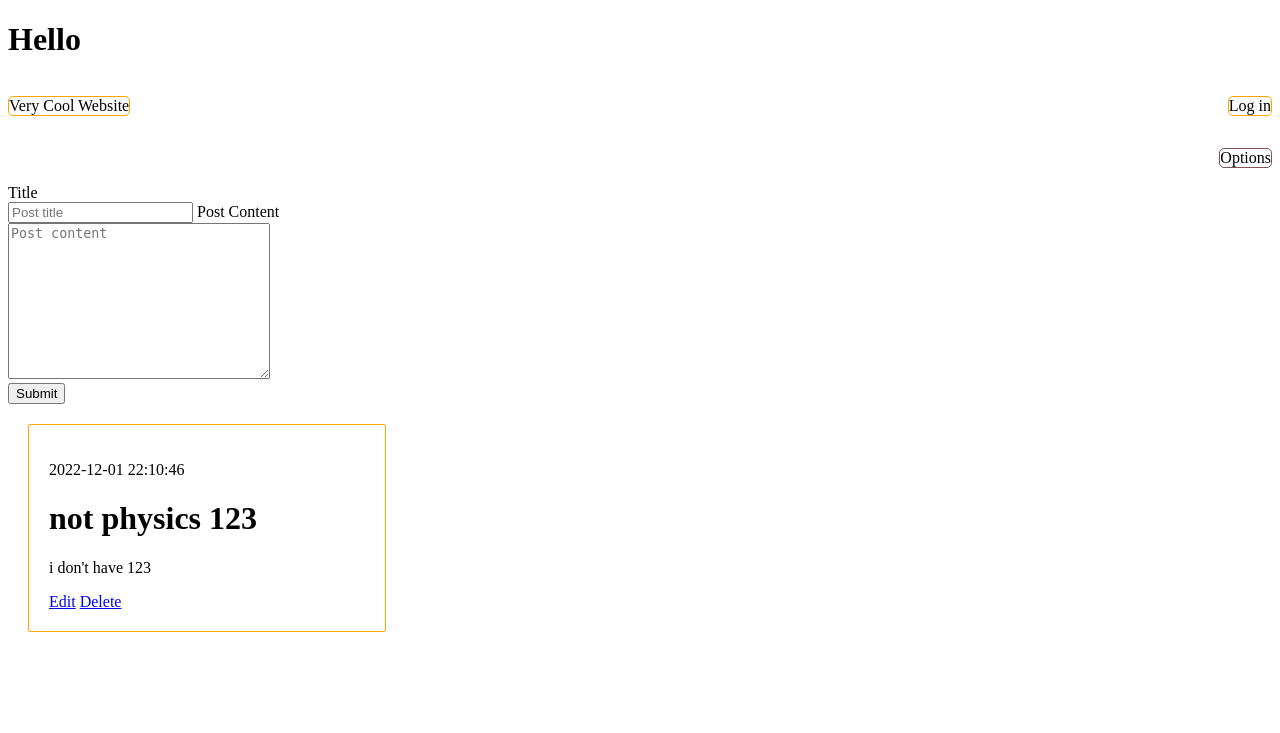
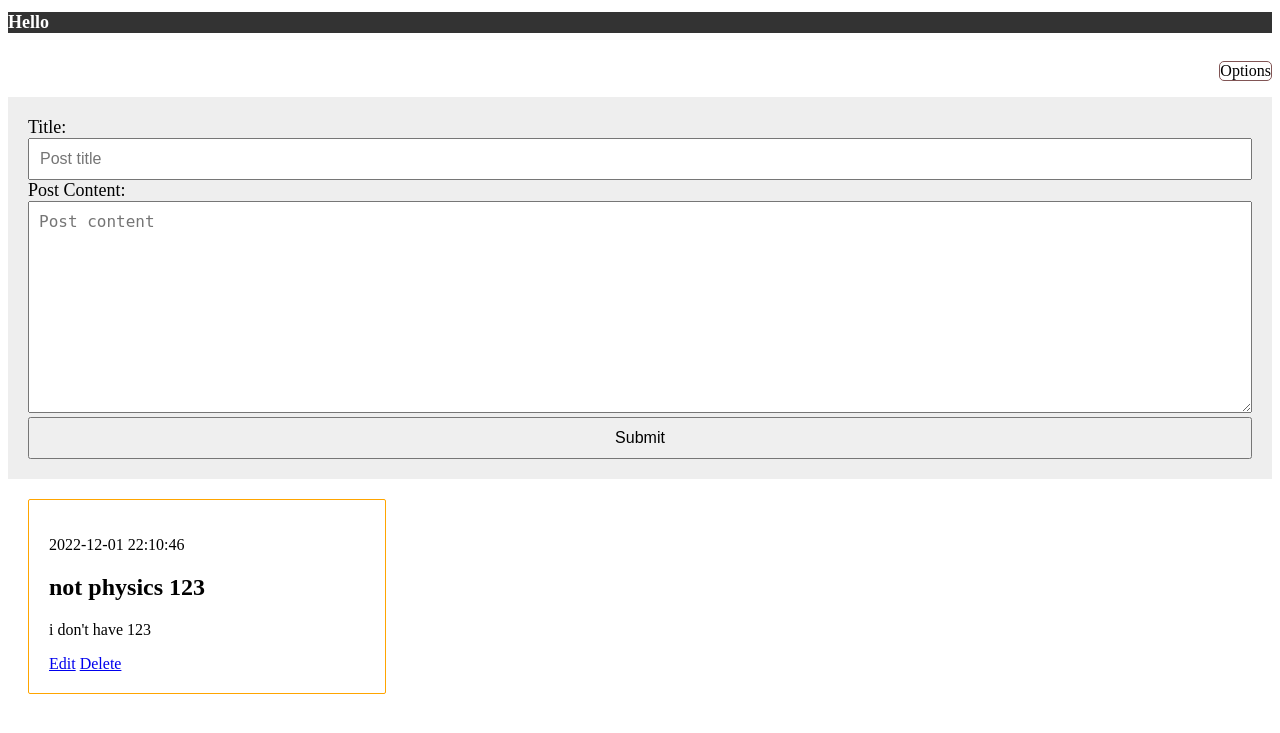
Before and after one commit to datnguyen1/blog-posts, a Flask app: page / in a window 1280 px wide. Shown: the top 733 px of the page. Run offline with Flask 2, Linux system fonts and the light colour scheme; data comes from the database, SQL or seed files in the repository.

Commit message:
Improve Form UI/UX

```diff
--- a/static/style.css
+++ b/static/style.css
@@ -1,6 +1,32 @@
 .nav-bar {
     display: flex;
     justify-content: space-between;
+}
+
+h1 {
+    background-color: #333;
+    font-size: 18px;
+    color: #fff;
+    text-decoration: none;
+}
+
+h1:hover {
+    text-decoration: none;
+}
+
+form {
+    background-color: #eee;
+    padding: 20px;
+}
+label {
+font-size: 18px;
+margin-bottom: 5px;
+}
+input, textarea {
+font-size: 16px;
+padding: 10px;
+width: 100%;
+box-sizing: border-box;
 }
 
 .logo {
--- a/templates/index.html
+++ b/templates/index.html
@@ -9,35 +9,28 @@
 </head>
 <body>
     <h1>Hello</h1>
-    <div class="nav-bar">
-        <p class="logo">Very Cool Website</p>
-        <p class="login">Log in</p>
-    </div>
 
     <div class = "options">
         <p>Options</p>
     </div>
     <div>
         <form action="/handle_data" method="post">
-            <label for="title">Title</label>
-            <br>
+            <label for="title">Title:</label><br>
             <input type="text" name ="title"
-            placeholder="Post title" value="{{request.form['title'] }}" required> </input>
-
-            <label for="content">Post Content</label>
-            <br>
+            placeholder="Post title" value="{{request.form['title'] }}" required> </input><br>
+            <label for="content">Post Content:</label><br>
             <textarea name="content" placeholder="Post content"
                     cols="30" rows="10" required
                     value = "{{ request.form['content']}}"></textarea>
             <br>
-            <button type = "submit">Submit</button>
+            <input type="submit" value="Submit">
         </form>
     </div>
     <div class="items">
         {% for post in posts %}
         <div>
             <p>{{ post['created'] }}</p>
-            <h1>{{ post['title'] }}</h1>
+            <h2>{{ post['title'] }}</h2>
             <p>{{ post['content'] }}</p>
             <a href= "{{ url_for('edit', id = post['id']) }}" >Edit</a>
             <a href="{{ url_for('delete', id = post['id']) }}">Delete</a>
```
Also changed, not shown: app.py (line endings or trailing spaces).
